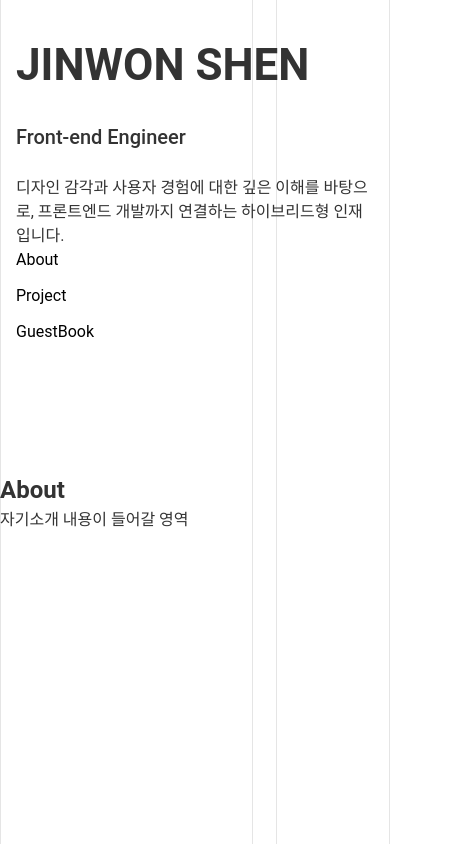
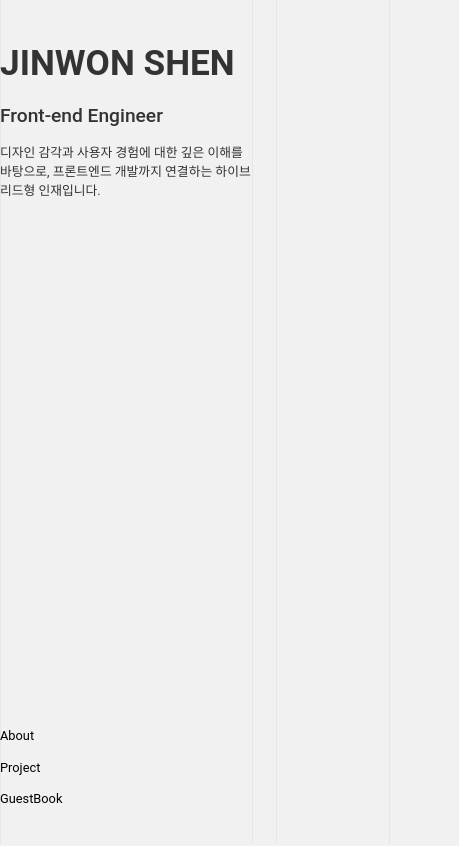
Before and after one commit to JinwonShen/2025_portfolio, a Next.js app: page / in a window 390 px wide. Shown: the top 846 px of the page, 459 px wide, since content can reach past the window. Built offline with nearby package versions, Linux system fonts and the light colour scheme.

Commit message:
tablet 레이아웃 구성

```diff
--- a/src/app/globals.scss
+++ b/src/app/globals.scss
@@ -1,5 +1,17 @@
-@use '../styles/reset.scss'
+@use '../styles/reset.scss';
+
+// 색상
+
 
 // 폰트
+html {
+  font-size: 62.5%;
 
-// 색상
+  @media (max-width: 1079px) {
+    font-size: 56.25%;
+  }
+
+  @media (max-width: 803px) {
+    font-size: 50%;
+  }
+}
--- a/src/app/layout.module.scss
+++ b/src/app/layout.module.scss
@@ -1,3 +1,5 @@
+@use '../styles/variables.module.scss' as v;
+
 .gridLine {
   position: fixed;
   top: 0;
@@ -11,9 +13,9 @@
   background-image:
   repeating-linear-gradient(
     to right,
-    rgba(0, 0, 0, 0.1) 0 1px,
+    rgb(230, 230, 230) 0 1px,
     transparent 1px 252px,
-    rgba(0, 0, 0, 0.1) 252px 253px,
+    rgb(230, 230, 230) 252px 253px,
     transparent 253px 276px
   );
 
@@ -24,8 +26,25 @@
     right: 0;
     width: 1px;
     height: 100%;
-    background-color: rgba(0, 0, 0, 0.1);
+    background-color: rgb(230, 230, 230);
   }
+
+  @media (max-width: v.$breakpoint-tablet) {
+    max-width: 803px;
+  }
+  @media (max-width: v.$breakpoint-mobile) {
+    max-width: 528px;
+    background-image:
+    repeating-linear-gradient(
+      to right,
+      rgb(230, 230, 230) 0 1px,
+      transparent 1px 252px,
+      rgb(230, 230, 230) 252px 253px,
+      transparent 253px 276px
+    );
+  }
+
+
 }
 
 .wrapper {
--- a/src/app/page.module.scss
+++ b/src/app/page.module.scss
@@ -1,3 +1,5 @@
+@use '../styles/variables.module.scss' as v;
+
 .container {
   position: absolute;
   right: 0;
@@ -8,15 +10,62 @@
   .about {
     padding-top: 96px;
     height: 500px;
+
+    h2 {
+      font-size: v.$font-xl;
+    }
+
+    p {
+      font-size: v.$font-base;
+    }
   }
 
   .project {
     padding-top: 96px;
     height: 500px;
+
+    h2 {
+      font-size: v.$font-xl;
+    }
+
+    p {
+      font-size: v.$font-base;
+    }
   }
 
   .guestbook {
     padding-top: 96px;
     height: 500px;
+
+    h2 {
+      font-size: v.$font-xl;
+    }
+
+    p {
+      font-size: v.$font-base;
+    }
+  }
+
+}
+
+@media (max-width: v.$breakpoint-tablet) {
+  .container {
+    right: calc((100% - 803px) / 2);
+    max-width: 527px;
+
+    .about, .project, .guestbook {
+      padding-top: 66px;
+    }
   }
 }
+
+@media (max-width: v.$breakpoint-mobile) {
+  .container {
+    right: calc((100% - 527px) / 2);
+    max-width: 527px;
+
+    .about, .project, .guestbook {
+      padding-top: 48px;
+    }
+  }
+}
--- a/src/components/Header/Header.module.scss
+++ b/src/components/Header/Header.module.scss
@@ -11,37 +11,23 @@
   flex-direction: column;
   justify-content: space-between;
 
-  @media (max-width: v.$breakpoint-tablet) {
-    left: 16px;
-    width: 200px;
-    padding: 48px 16px;
-  }
-
-  @media (max-width: v.$breakpoint-mobile) {
-    position: static;
-    width: 100%;
-    height: auto;
-    padding: 32px 16px;
-    border-right: none;
-  }
-
   .titleContainer {
     max-width: 368px;
 
     h1 {
-      font-size: 44px;
-      font-weight: 700;
+      font-size: v.$font-xxl;
+      font-weight: v.$font-weight-bold;
     }
 
     h2 {
-      font-size: 20px;
-      font-weight: 500;
+      font-size: v.$font-xl;
+      font-weight: v.$font-weight-semibold;
       margin: 24px 0;
     }
 
     p {
-      font-size: 16px;
-      font-weight: 400;
+      font-size: v.$font-base;
+      font-weight: v.$font-weight-regular;
     }
   }
 
@@ -53,9 +39,10 @@
 
     .menuItem {
       position: relative;
+      font-size: v.$font-base;
 
       &:hover button {
-        font-weight: 500;
+        font-weight: v.$font-weight-semibold;
       }
 
       .more {
@@ -76,3 +63,43 @@
     }
   }
 }
+
+
+@media (max-width: v.$breakpoint-tablet) {
+  .header {
+    left: calc((100% - 803px) / 2);
+    width: 252px;
+    padding: 60px 0;
+
+    h1 {
+      font-size: v.$font-xxl;
+      font-weight: v.$font-weight-bold;
+      line-height: 54px;
+    }
+
+    h2 {
+      font-size: v.$font-xl;
+      font-weight: v.$font-weight-semibold;
+      margin: 12px 0 !important;
+    }
+
+    p {
+      font-size: v.$font-base;
+      font-weight: v.$font-weight-regular;
+    }
+  }
+}
+
+@media (max-width: v.$breakpoint-mobile) {
+  .header {
+    position: relative;
+    width: 100%;
+    left: 50%;
+    transform: translateX(-50%);
+    padding: 36px 0;
+
+    .titleContainer {
+      max-width: 252px;
+    }
+  }
+}
--- a/src/components/Header/Header.tsx
+++ b/src/components/Header/Header.tsx
@@ -40,9 +40,9 @@ export default function Header() {
       </div>
       <ul className={styles.menu}>
         {[
-          { id: 'about', label: 'About' },
-          { id: 'project', label: 'Project' },
-          { id: 'guestbook', label: 'GuestBook' },
+          { id: 'about', label: 'About'},
+          { id: 'project', label: 'Project'},
+          { id: 'guestbook', label: 'GuestBook'},
         ].map((menu) => (
           <li
             key={menu.id}
--- a/src/styles/reset.scss
+++ b/src/styles/reset.scss
@@ -12,7 +12,7 @@ html, body {
   font-family: Roboto, -apple-system, BlinkMacSystemFont, 'Segoe UI', Oxygen,
     Ubuntu, Cantarell, 'Open Sans', 'Helvetica Neue', sans-serif;
   color: #333;
-  background-color: #fff;
+  background-color: #f1f1f1;
 }
 
 body {
--- a/src/styles/variables.module.scss
+++ b/src/styles/variables.module.scss
@@ -1,3 +1,14 @@
-$breakpoint-mobile: 767px;
-$breakpoint-tablet: 1023px;
-$breakpoint-desktop: 1024px;
+$breakpoint-mobile: 803px;
+$breakpoint-tablet: 1079px;
+$breakpoint-desktop: 1080px;
+
+$font-xs: 1.2rem;    // 12px
+$font-sm: 1.4rem;    // 14px
+$font-base: 1.6rem;  // 16px
+$font-lg: 2rem;    // 20px
+$font-xl: 2.4rem;      // 24px
+$font-xxl: 4.4rem;   // 44px (ex. 메인 타이틀)
+
+$font-weight-bold: 700;
+$font-weight-semibold: 500;
+$font-weight-regular: 400;
```
